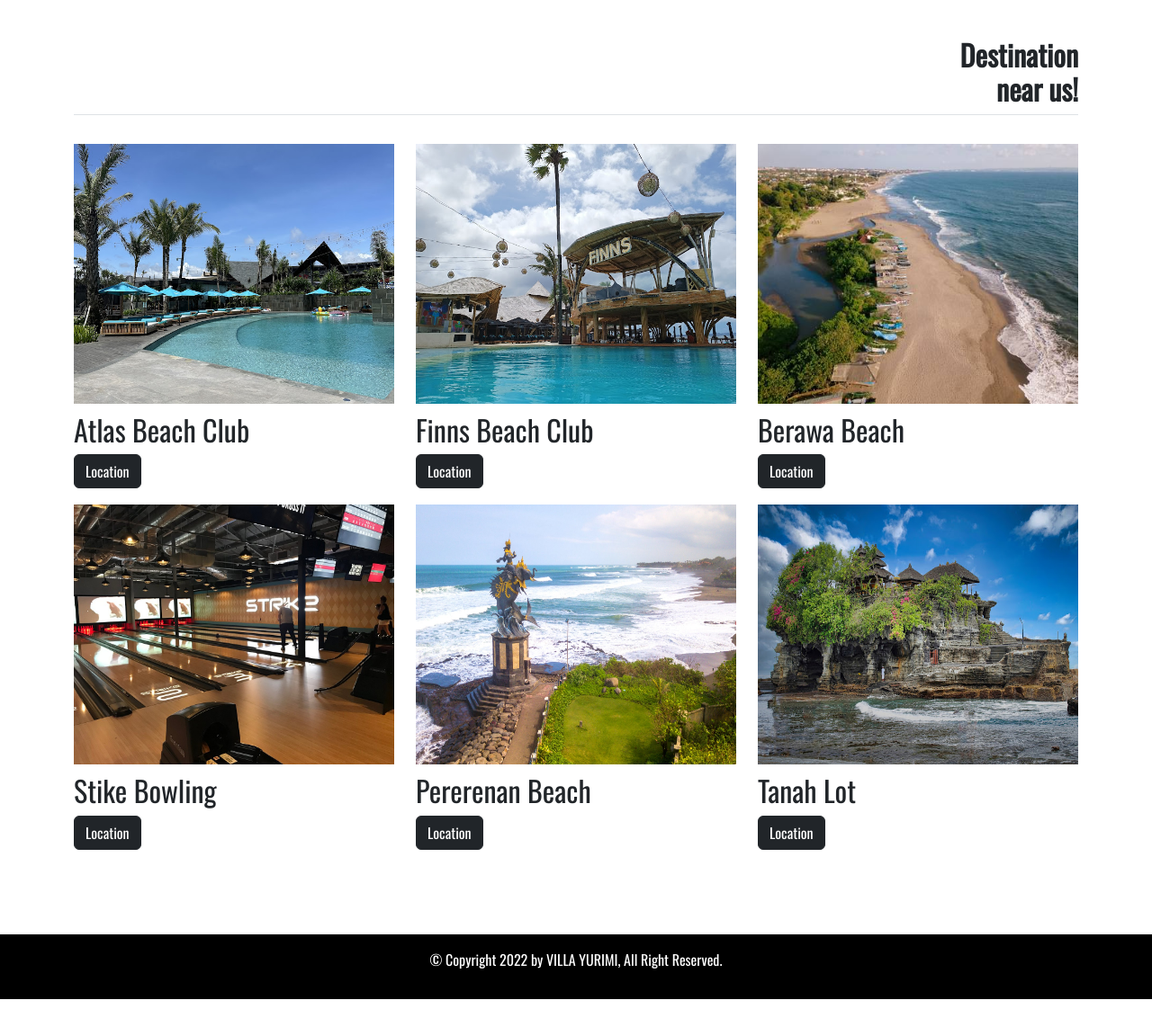
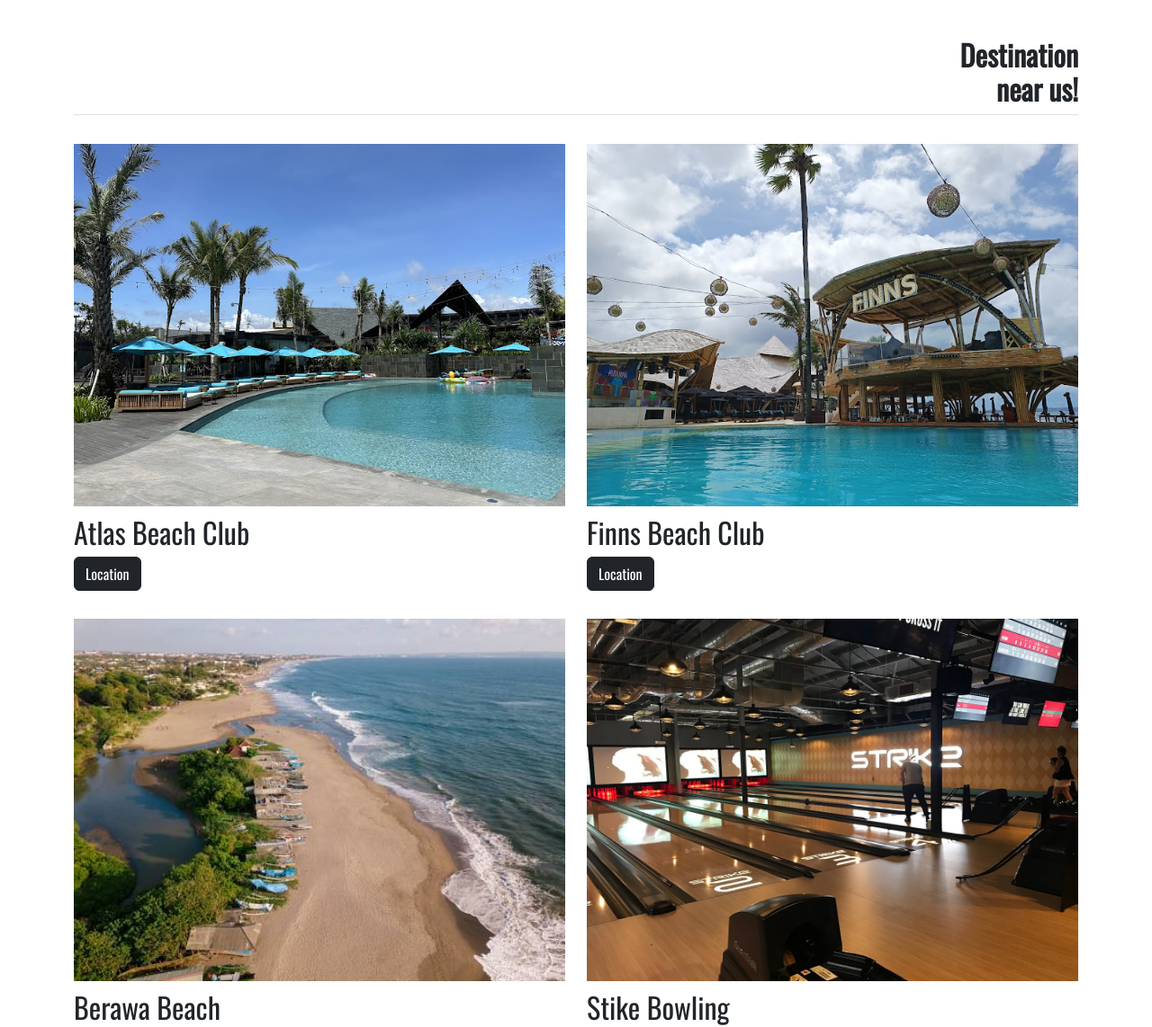
Before and after one commit to Adipradnyana/villayurimi.github.io, a plain HTML site: page index.html in a window 1280 px wide. Shown: the part 2700-3842 px from the top of the page at 90% size. Before the commit the page ends 3811 px from the top, so only its background shows below. Drawn offline with nearby package versions, Linux system fonts and the light colour scheme; a script that the page names is missing.

Commit message:
kalo bisa ku nyembah kasur

```diff
--- a/index.html
+++ b/index.html
@@ -213,33 +213,33 @@
             </h2>
           </div>
         </div>
-        <div class="row g-4 justify-content-center">
-          <div class="col-md-4 mb-3" data-aos="fade-up" data-aos-duration="1000" data-aos-delay="400">
+        <div class="row row-cols-lg-2 row-cols-1 g-4 justify-content-center">
+          <div class="col" data-aos="fade-up" data-aos-duration="1000" data-aos-delay="400">
             <img src="destination/Atlas.jpg" />
             <h2>Atlas Beach Club</h2>
             <a href=""><button class="btn btn-dark">Location</button></a>
           </div>
-          <div class="col-md-4 mb-3" data-aos="fade-up" data-aos-duration="1000" data-aos-delay="600">
+          <div class="col" data-aos="fade-up" data-aos-duration="1000" data-aos-delay="600">
             <img src="destination/finns.jpg" />
             <h2>Finns Beach Club</h2>
             <a href=""><button class="btn btn-dark">Location</button></a>
           </div>
-          <div class="col-md-4 mb-3" data-aos="fade-up" data-aos-duration="1000" data-aos-delay="800">
+          <div class="col" data-aos="fade-up" data-aos-duration="1000" data-aos-delay="800">
             <img src="destination/pantai berawa.jpg" />
             <h2>Berawa Beach</h2>
             <a href=""><button class="btn btn-dark">Location</button></a>
           </div>
-          <div class="col-md-4 mb-3" data-aos="fade-up" data-aos-duration="1000" data-aos-delay="400">
+          <div class="col" data-aos="fade-up" data-aos-duration="1000" data-aos-delay="400">
             <img src="destination/strike.jpg" />
             <h2>Stike Bowling</h2>
             <a href=""><button class="btn btn-dark">Location</button></a>
           </div>
-          <div class="col-md-4 mb-3" data-aos="fade-up" data-aos-duration="1000" data-aos-delay="400">
+          <div class="col" data-aos="fade-up" data-aos-duration="1000" data-aos-delay="400">
             <img src="destination/pantai pererenan.jpg" />
             <h2>Pererenan Beach</h2>
             <a href=""><button class="btn btn-dark">Location</button></a>
           </div>
-          <div class="col-md-4 mb-3" data-aos="fade-up" data-aos-duration="1000" data-aos-delay="400">
+          <div class="col" data-aos="fade-up" data-aos-duration="1000" data-aos-delay="400">
             <img src="destination/tanah lot.jpg" />
             <h2>Tanah Lot</h2>
             <a href=""><button class="btn btn-dark">Location</button></a>
```
